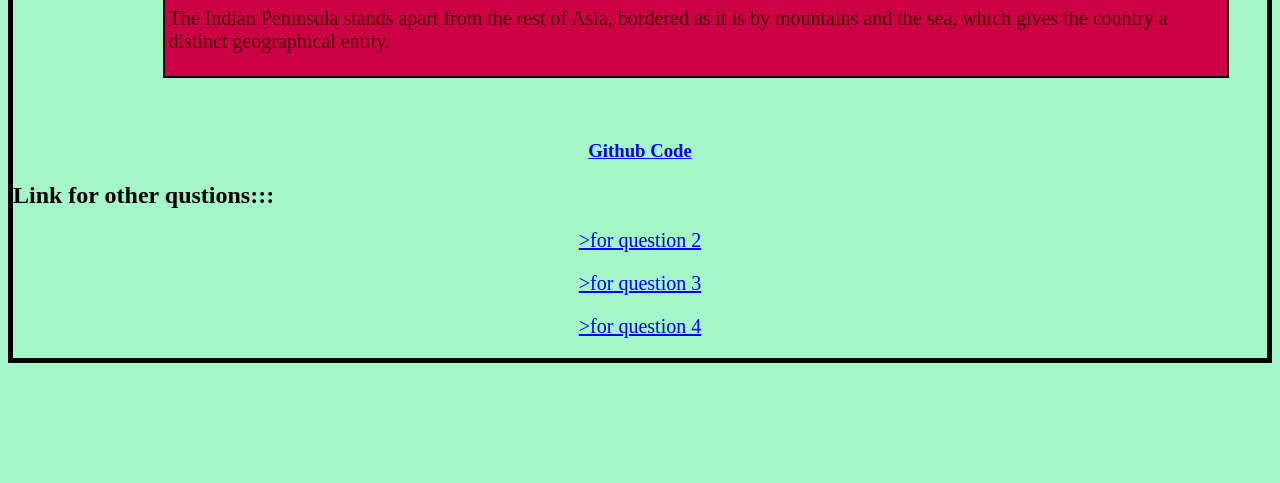
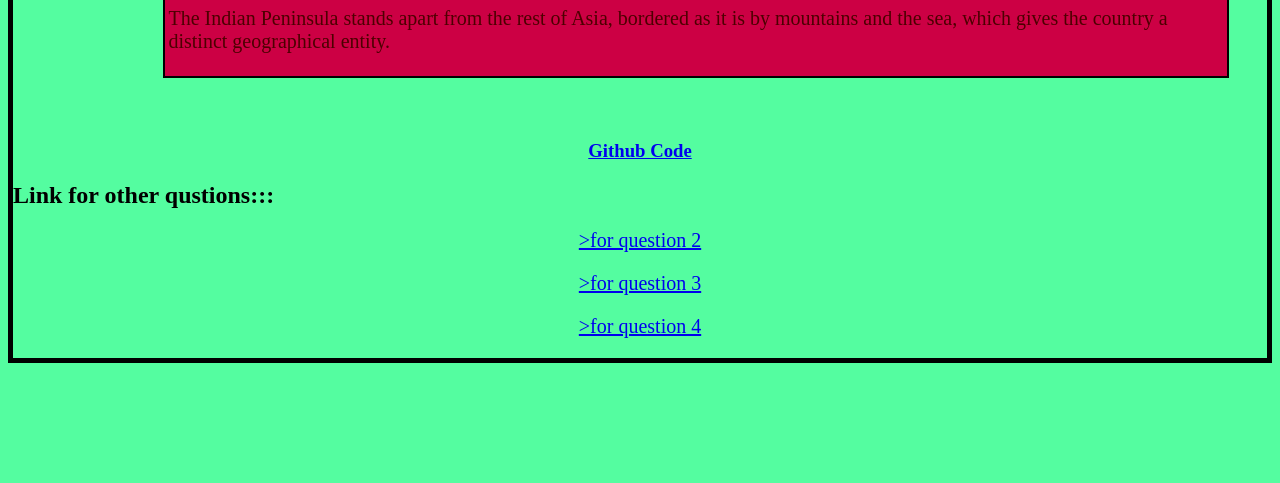
Before and after one commit to Ayushk2006/csl3403, a plain HTML site: page index.html in a window 1280 px wide. Shown: the part 317-800 px from the top of the page. Drawn offline with Linux system fonts and the light colour scheme.

Commit message:
Update index.html

```diff
--- a/index.html
+++ b/index.html
@@ -27,7 +27,7 @@
     </style>
 
   </head>
-  <body style="background-color:#a4f5c8;">
+  <body style="background-color:#54fda0;">
     <div style="border:5px solid black">
   <h3 style="color:brown">
     <p>Aayush Kumar Sharma</p>
```
